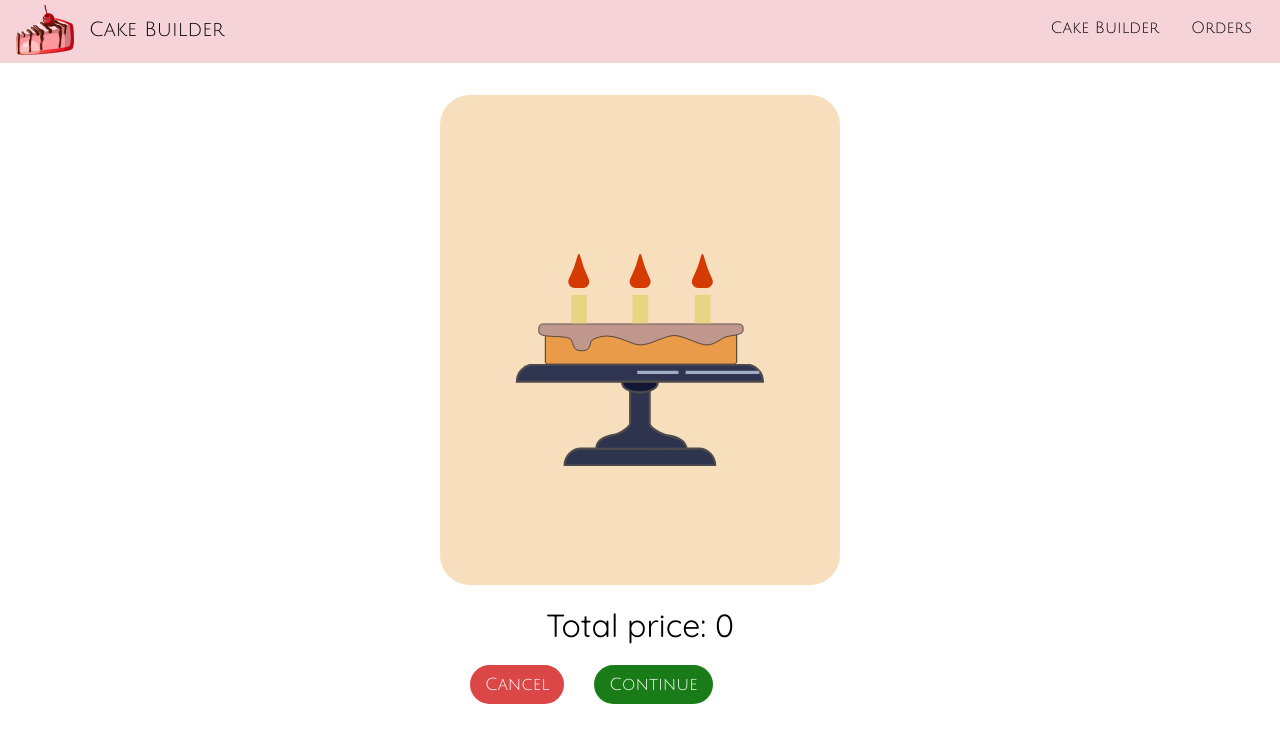
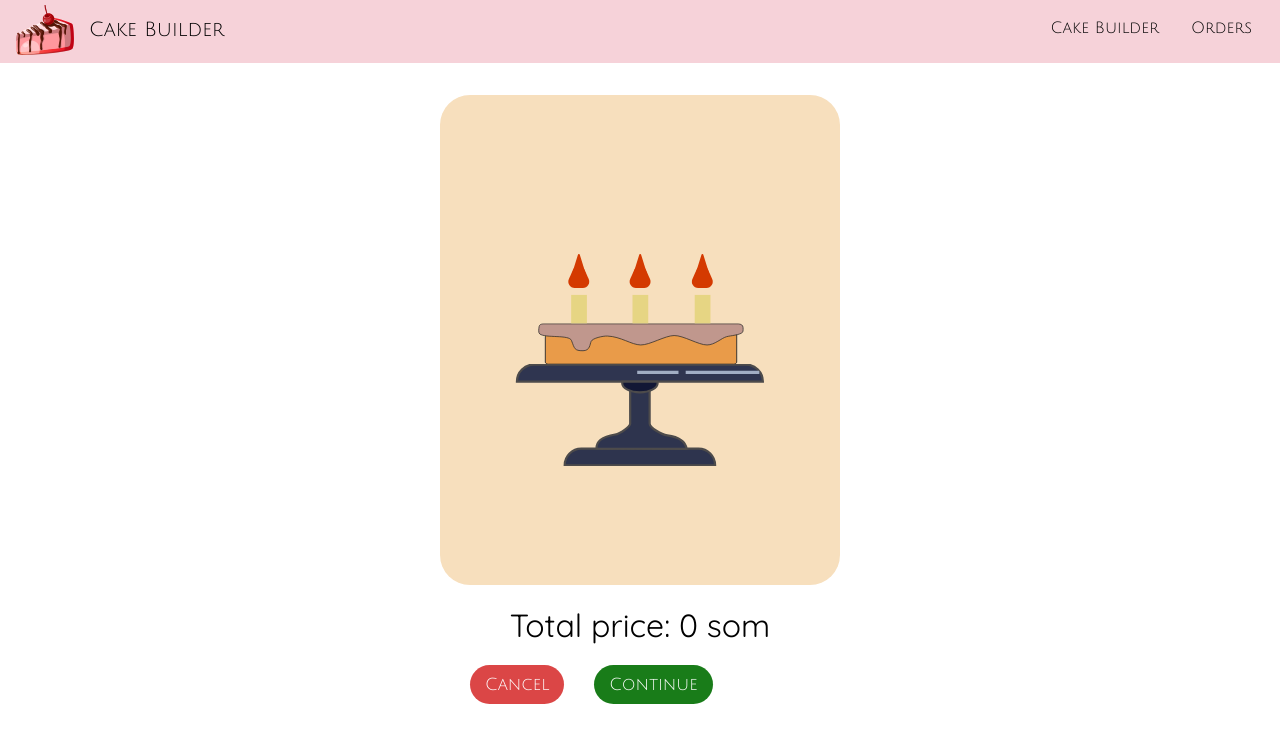
Before and after one commit to Aiperi-Amankulova/cake-builder, a React (Create React App) app: page /checkout in a window 1280 px wide. Shown: the top 742 px of the page. Built offline with nearby package versions, Linux system fonts and the light colour scheme; a web font is replaced by a local one.

Commit message:
Technical troubleshooting

```diff
--- a/src/App.css
+++ b/src/App.css
@@ -7,6 +7,6 @@ h1 {
   font-family: "Quicksand", sans-serif;
   flex-basis: 100%;
   text-align: center;
-  font-size: 1кem;
+  font-size: 50px;
   margin-top: 0;
 }
--- a/src/components/CakeBuilder/Cake/Cake.js
+++ b/src/components/CakeBuilder/Cake/Cake.js
@@ -19,7 +19,7 @@ export default ({ ingredients, price }) => {
         {ingredientsOutput}
         <Layer type="plate" />
       </div>
-      <div className={classes.price}>Total price: {price}</div>
+      <div className={classes.price}>Total price: {price} som</div>
     </div>
   );
 };
--- a/src/components/CakeBuilder/OrderSummary/OrderSummary.module.css
+++ b/src/components/CakeBuilder/OrderSummary/OrderSummary.module.css
@@ -0,0 +1,3 @@
+.OrderSummary {
+  font-size: 17px;
+}
--- a/src/components/Layout/Toolbar/Toolbar.module.css
+++ b/src/components/Layout/Toolbar/Toolbar.module.css
@@ -7,7 +7,7 @@
 .Toolbar nav {
   display: none;
 }
-@media (min-width: 500px) {
+@media (min-width: 600px) {
   .Toolbar {
     min-width: 200px;
   }
```
